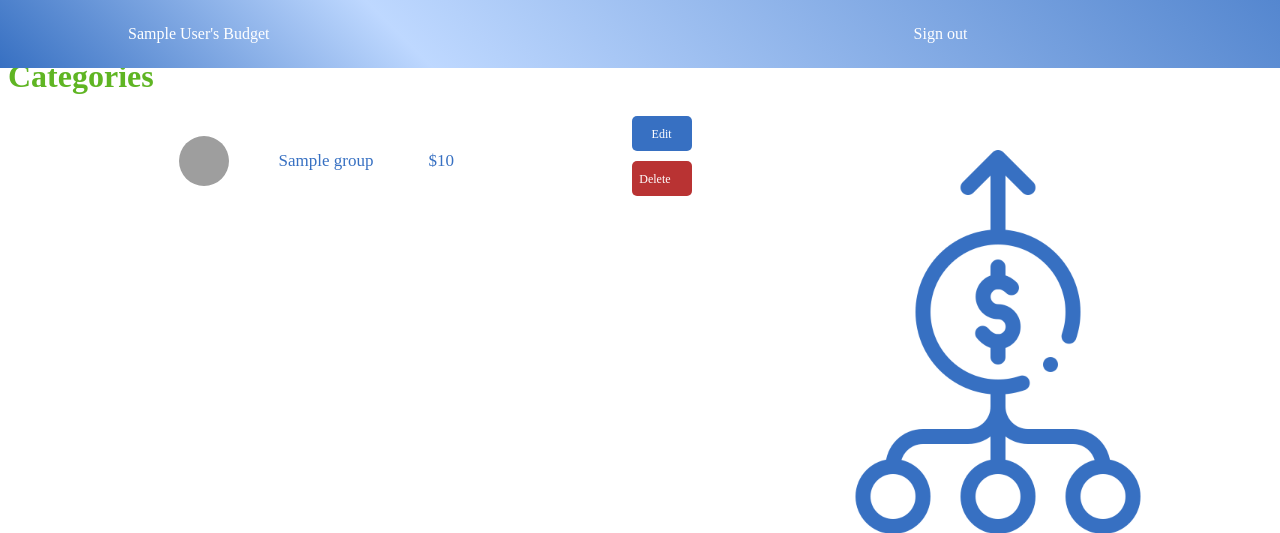
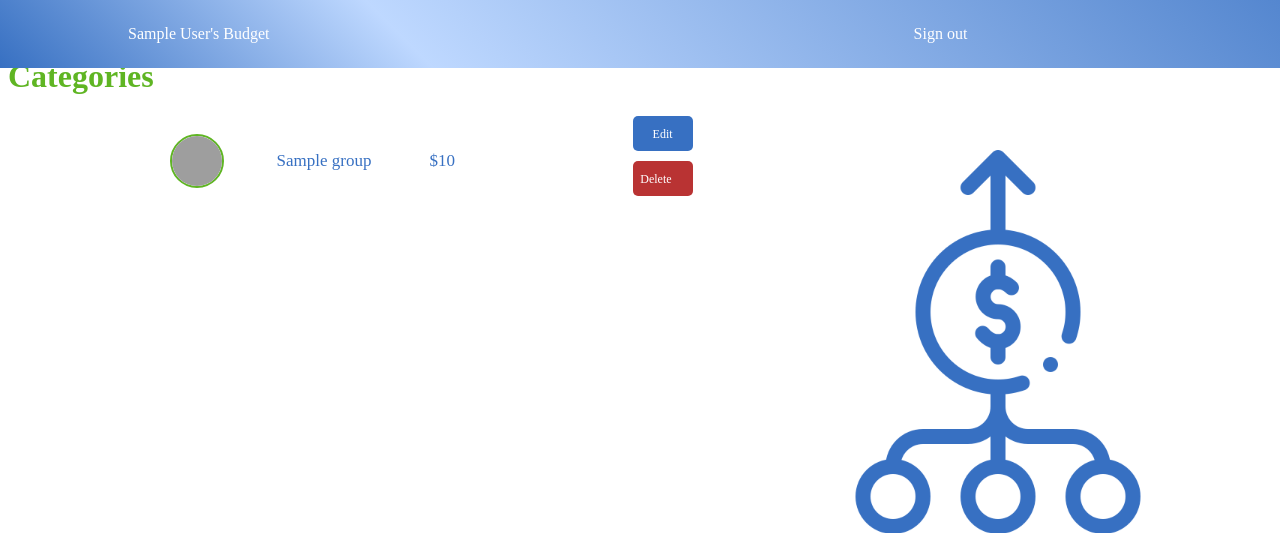
Before and after one commit to zakiyousufi/Budget-App, a Rails app: page / in a window 1280 px wide. Shown: the top 533 px of the page. Run offline with Rails 7, Linux system fonts and the light colour scheme; a user stored in the database is signed in; tables that the repository leaves empty hold one stand-in row (values such as "Sample post"); style sheets or scripts are compiled from the project's sources; some libraries are stand-ins or nearby versions; grey boxes are pictures that could not be loaded.

Commit message:
Fix linters errors

```diff
--- a/app/assets/stylesheets/application.css.scss
+++ b/app/assets/stylesheets/application.css.scss
@@ -66,12 +66,12 @@
 .category-details {
   display: flex;
   align-items: center;
-  gap: 3;
+  gap: 3px;
   margin: 0 3px 0 3px;
 }
 
 .avatar {
-  border: 2px splid #5fb523;
+  border: 2px solid #5fb523;
   border-radius: 100%;
   margin-right: 50px;
 }
```
